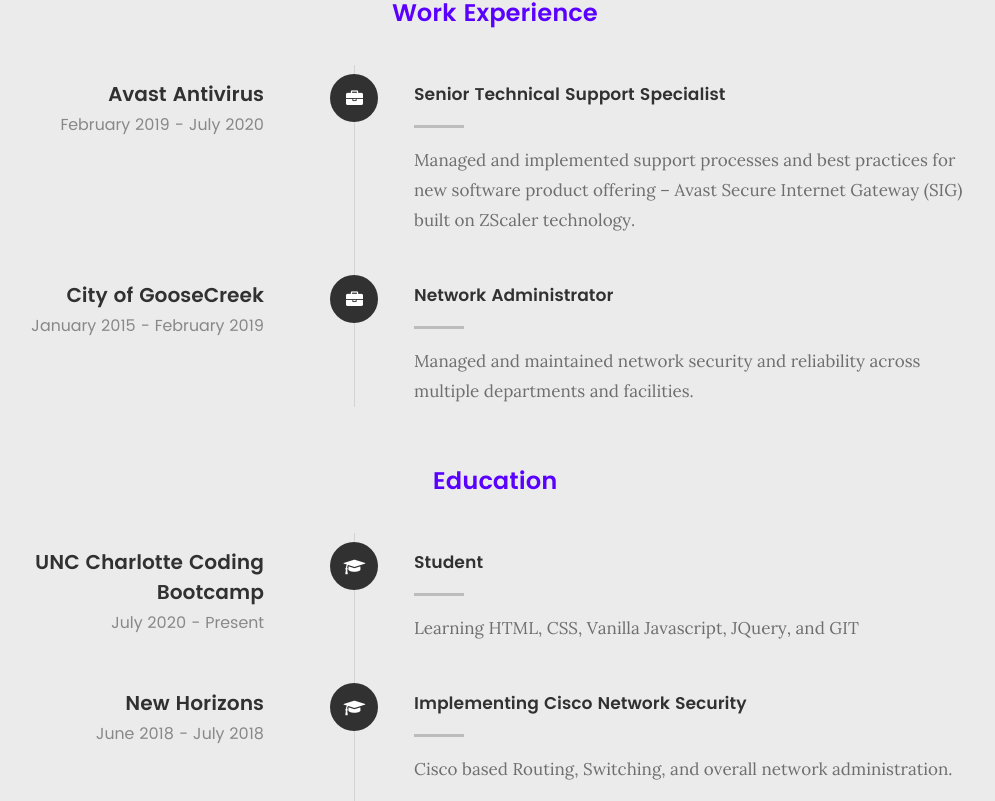
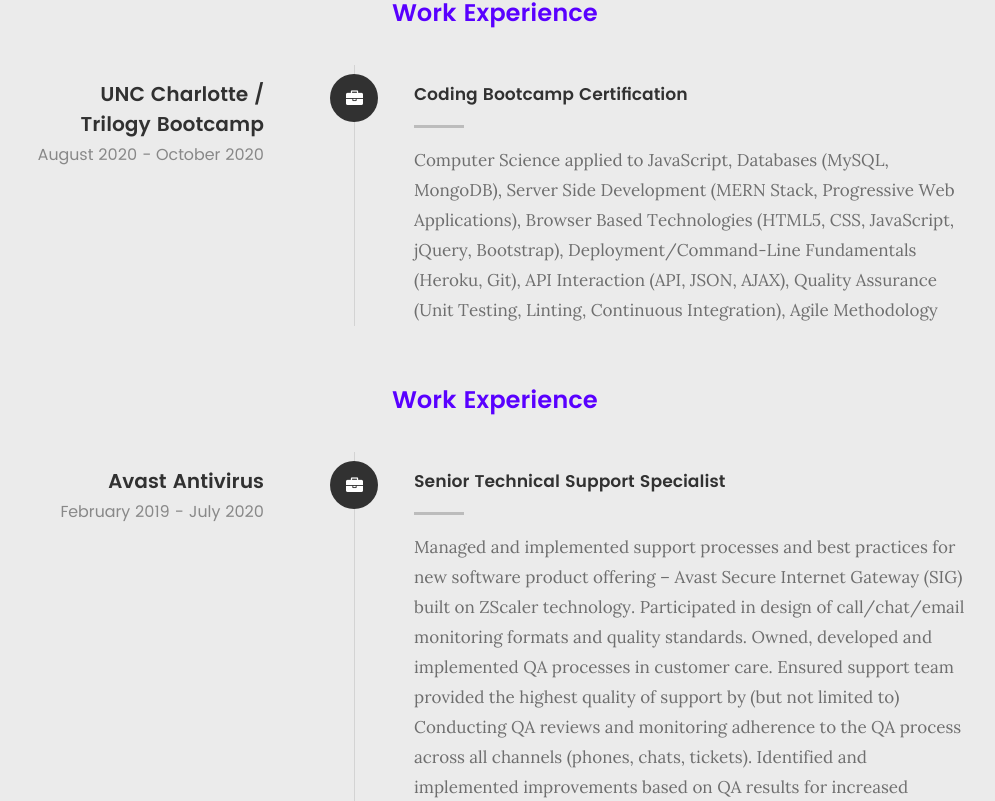
Before and after one commit to DanielGerrald/Profile, a React (Create React App) app: page / in a window 1280 px wide. Shown: the part 2119-2920 px from the top of the page, without its empty margins (145-1140 px from the left). Built offline with nearby package versions, Linux system fonts and the light colour scheme.

Commit message:
Update Resume

```diff
--- a/src/components/Resume/Resume.js
+++ b/src/components/Resume/Resume.js
@@ -1,5 +1,5 @@
 import React, { Component } from "react";
-import CV from "../../inc/Daniel Gerrald - Resume 2020.pdf";
+import CV from "../../inc/Daniel Gerrald - Resume.pdf";
 import { Link } from "react-router-dom";
 
 class Resume extends Component {
@@ -28,6 +28,40 @@
                 </div>
 
                 <div className="timeline-header">
+                  <h3>UNC Charlotte / Trilogy Bootcamp</h3>
+                  <p>August 2020 - October 2020</p>
+                </div>
+
+                <div className="timeline-content">
+                  <h4>Coding Bootcamp Certification</h4>
+                  <p>
+                    Computer Science applied to JavaScript, Databases (MySQL,
+                    MongoDB), Server Side Development (MERN Stack, Progressive
+                    Web Applications), Browser Based Technologies (HTML5, CSS,
+                    JavaScript, jQuery, Bootstrap), Deployment/Command-Line
+                    Fundamentals (Heroku, Git), API Interaction (API, JSON,
+                    AJAX), Quality Assurance (Unit Testing, Linting, Continuous
+                    Integration), Agile Methodology
+                  </p>
+                </div>
+              </div>
+            </div>
+          </div>
+        </div>
+
+        <div className="row resume-timeline">
+          <div className="col-twelve resume-header">
+            <h2>Work Experience</h2>
+          </div>
+
+          <div className="col-twelve">
+            <div className="timeline-wrap">
+              <div className="timeline-block">
+                <div className="timeline-ico">
+                  <i className="fa fa-briefcase"></i>
+                </div>
+
+                <div className="timeline-header">
                   <h3>Avast Antivirus</h3>
                   <p>February 2019 - July 2020</p>
                 </div>
@@ -37,7 +71,21 @@
                   <p>
                     Managed and implemented support processes and best practices
                     for new software product offering – Avast Secure Internet
-                    Gateway (SIG) built on ZScaler technology.
+                    Gateway (SIG) built on ZScaler technology. Participated in
+                    design of call/chat/email monitoring formats and quality
+                    standards. Owned, developed and implemented QA processes in
+                    customer care. Ensured support team provided the highest
+                    quality of support by (but not limited to) Conducting QA
+                    reviews and monitoring adherence to the QA process across
+                    all channels (phones, chats, tickets). Identified and
+                    implemented improvements based on QA results for increased
+                    customer satisfaction. Provided one-on-one mentoring to new
+                    employees or those having difficulty meeting quality
+                    requirements. Developed and implemented training programs
+                    for both internal agents as well as for external customers.
+                    Reviewed and interpreted Customer Care quality assurance
+                    data to identify trends and develop recommendations to
+                    improve customer experience and operational efficiency.
                   </p>
                 </div>
               </div>
@@ -55,8 +103,28 @@
                 <div className="timeline-content">
                   <h4>Network Administrator</h4>
                   <p>
-                    Managed and maintained network security and reliability
-                    across multiple departments and facilities.
+                    Managed 200 - 300 users and end devices, and 30 servers both
+                    physical and virtual. Maintained emergency services such as
+                    911 dispatch, fire department and police department on
+                    99.999% uptime basis. Migrated domain controllers from
+                    Windows 2008 to 2016 servers. Upgraded VMware environment
+                    from 5.5 to 6.5. Implemented disaster recovery site using
+                    vmware replication. Implemented Meraki wireless networks and
+                    devices. Upgraded SCCM 2012 to SCCM Current Branch, and
+                    managed software deployment and windows updates. Secured
+                    network by implementing vlan segregated networks; maintained
+                    documentation. Maintained and enforced network security
+                    standards according to South Carolina Law Enforcement
+                    Division (SLED) and Criminal Justice Information Service
+                    (CJIS) compliance. Planned new network configurations and
+                    integration into existing networks to maintain optimal
+                    performance and replaced network switches and routers with
+                    new models. Managed IP telephone system Shoretel/Mitel.
+                    Evaluated business needs, objectives and goals, researching
+                    products available and designating procedures to best meet
+                    the needs of the city. Maintained proper user access control
+                    with shared files and data. Managed cloud services and
+                    subscriptions.
                   </p>
                 </div>
               </div>
@@ -144,7 +212,13 @@
             >
               Portfolio
             </Link>
-            <a target="_blank" rel="noopener noreferrer" href={CV} title="Download CV" className="button button-primary">
+            <a
+              target="_blank"
+              rel="noopener noreferrer"
+              href={CV}
+              title="Download CV"
+              className="button button-primary"
+            >
               Download CV
             </a>
           </div>
```
Also changed, not shown: 2 other files (tests, documents, lock files or other folders).
